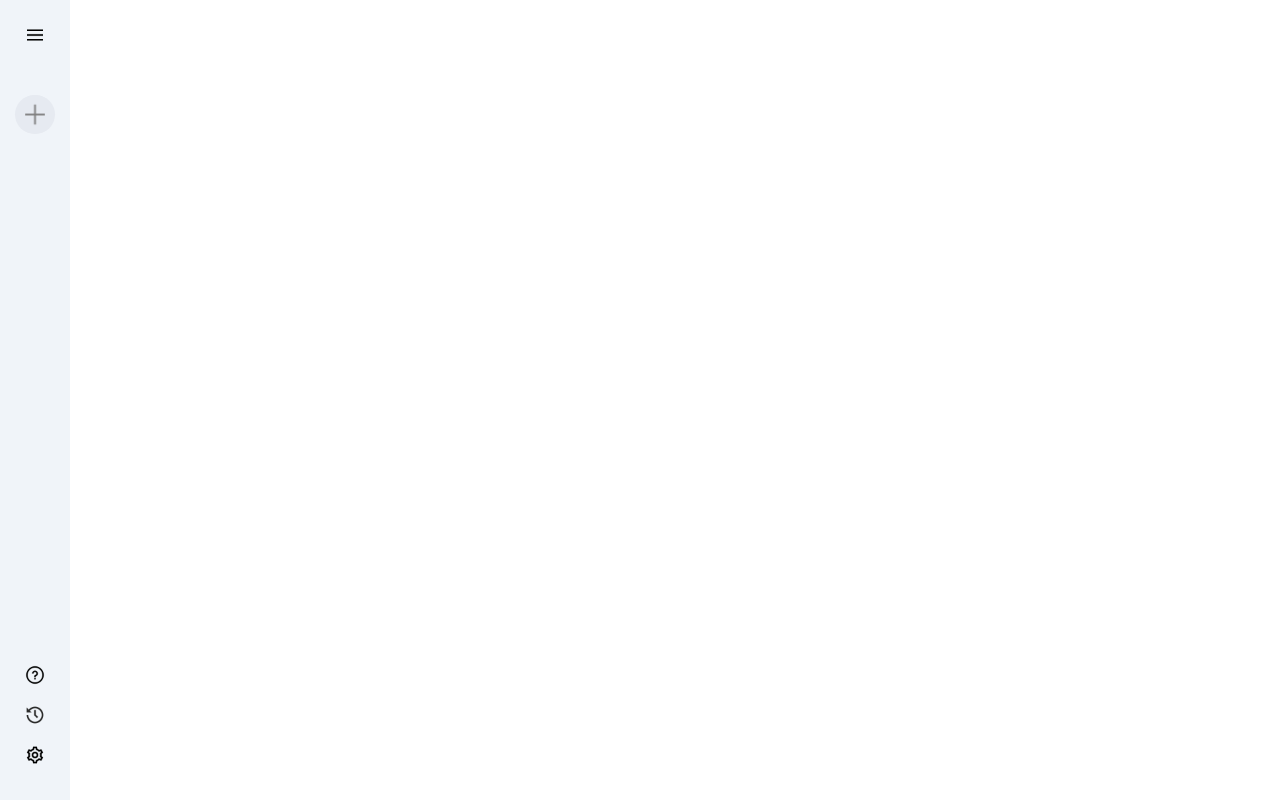
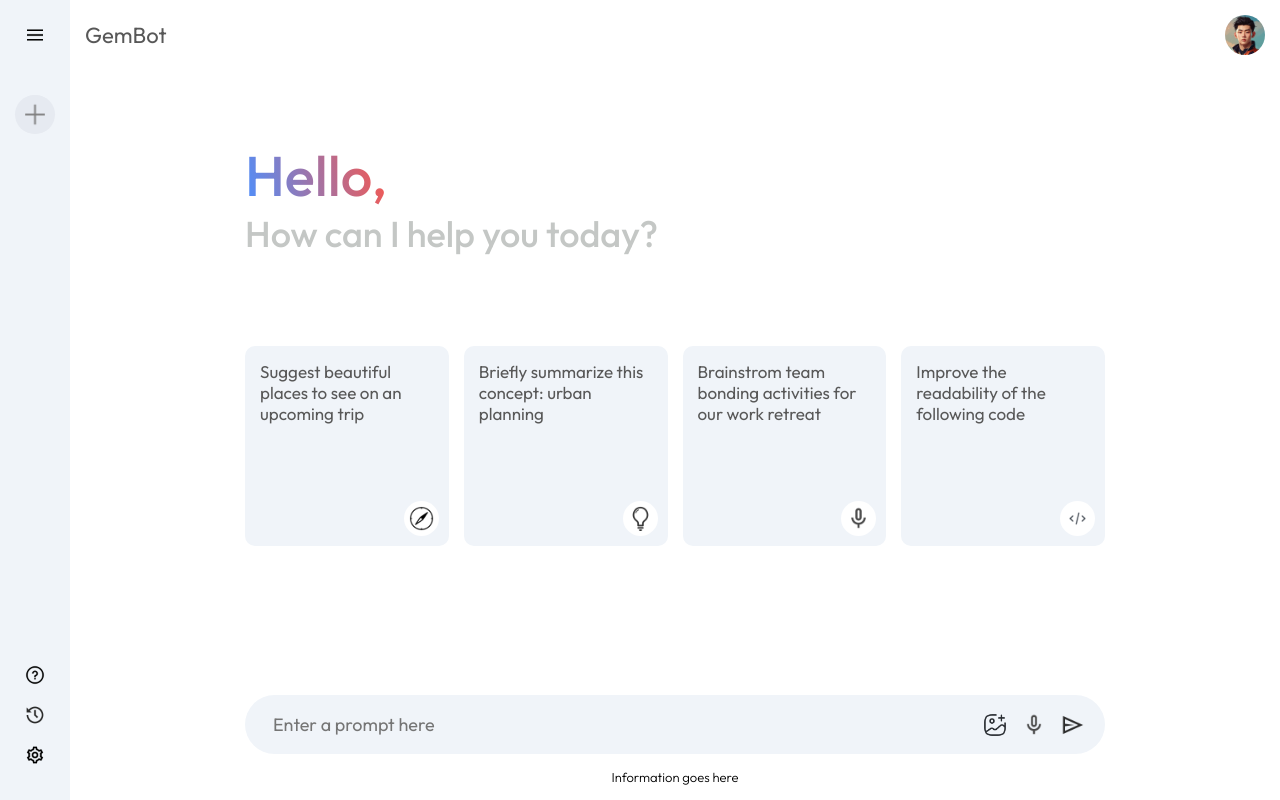
Before and after one commit to Kavana-navada/GemBot, a React (Vite) app: page / in a window 1280 px wide. Built offline with nearby package versions, Linux system fonts and the light colour scheme.

Commit message:
added main component and its design

```diff
--- a/src/App.jsx
+++ b/src/App.jsx
@@ -1,10 +1,12 @@
 import Sidebar from "./components/Sidebar/Sidebar"
+import Main from "./components/Main/Main"
 function App() {
 
 
   return (
     <>
     <Sidebar/>
+    <Main/>
 
     </>
   )
--- /dev/null
+++ b/src/components/Main/Main.css
@@ -0,0 +1,130 @@
+.main{
+    flex:1;
+    min-height: 100vh;
+    padding-bottom: 15vh;
+    position: relative;
+
+}
+
+.main .nav{
+    display: flex;
+    align-items: center;
+    justify-content: space-between;
+    font-size: 22px;
+    padding: 15px;
+    color: #585858;
+
+}
+
+.main .nav img{
+    width: 40px;
+    border-radius: 50%;
+}
+
+.main-container{
+    max-width: 900px;
+    margin: auto;
+}
+
+.main .greet{
+    margin:50px 0px ;
+    font-size: 36px;
+    color:#c4c7c5;
+    font-weight: 500;
+    padding: 20px;
+
+}
+
+.main .greet span{
+    background: -webkit-linear-gradient(16deg,#4b90ff,#ff5546);
+    -webkit-background-clip: text;
+    -webkit-text-fill-color: transparent;
+    font-size: 56px;
+}
+
+.main .cards{
+    display: grid;
+    grid-template-columns:repeat(auto-fill,minmax(180px,1fr)) ;
+    gap:15px;
+    padding: 20px;
+}
+
+.main .card{
+   background-color: #f0f4f9;
+   padding: 15px;
+   height: 200px;
+   border-radius: 10px;
+   position: relative;
+   cursor: pointer;
+
+}
+.main .card img{
+    width: 35px;
+    padding: 5px;
+    background-color: white;
+    position: absolute;
+    bottom: 10px;
+    right: 10px;
+    border-radius: 20px;
+}
+
+.main .card p{
+    color: #585858;
+    font-size: 17px;
+}
+
+.main .card:hover{
+    background-color: #f0f0f0;
+
+}
+
+.main-bottom{
+    position: absolute;
+    bottom: 0;
+    width: 100%;
+    max-width: 900px;
+    padding: 0px 20px;
+    margin: auto;
+
+}
+
+.search-box{
+    display: flex;
+    align-items: center;
+    justify-content: space-between;
+    gap:20px;
+    background-color: #f0f4f9;
+    padding: 10px 20px;
+    border-radius: 50px;
+
+}
+
+.search-box img{
+    width:24px;
+    cursor: pointer;
+
+}
+
+
+.search-box input{
+    flex: 1;
+    background: transparent;
+    border: none;
+    outline: none;
+    padding: 8px;
+    font-size: 18px;
+}
+
+.search-box div{
+    display: flex;
+    gap:15px;
+    align-items: center;
+}
+
+.main .bottom-info{
+    font-size: 13px;
+    margin: 15px auto;
+    text-align: center;
+    font-weight: 300;
+
+}
--- /dev/null
+++ b/src/components/Main/Main.jsx
@@ -0,0 +1,58 @@
+import React from "react";
+import "./Main.css";
+import { assets } from "../../assets/assets";
+function Main() {
+  return (
+    <div className="main">
+      <div className="nav">
+        <p>GemBot</p>
+        <img src={assets.user_icon} alt="profile" />
+      </div>
+      <div className="main-container">
+        <div className="greet">
+          <p>
+            <span>Hello,</span>
+          </p>
+          <p>How can I help you today?</p>
+        </div>
+
+      <div className="cards">
+        <div className="card">
+          <p>Suggest beautiful places to see on an upcoming trip</p>
+          <img src={assets.compass_icon} alt="" />
+        </div>
+
+        <div className="card">
+          <p>Briefly summarize this concept: urban planning </p>
+          <img src={assets.bulb_icon} alt="" />
+        </div>
+
+        <div className="card">
+          <p>Brainstrom team bonding activities for our work retreat </p>
+          <img src={assets.mic_icon} alt="" />
+        </div>
+
+        <div className="card">
+          <p>Improve the readability of the following code </p>
+          <img src={assets.code_icon} alt="" />
+        </div>
+      </div>
+      <div className="main-bottom">
+        <div className="search-box">
+            <input type="text" placeholder="Enter a prompt here" />
+            <div>
+                <img src={assets.gallery_icon} alt="" />
+                <img src={assets.mic_icon} alt="" />
+                <img src={assets.send_icon} alt="" />
+            </div>
+        </div>
+        <p className="bottom-info">
+            Information goes here
+        </p>
+      </div>
+      </div>
+    </div>
+  );
+}
+
+export default Main;
```
